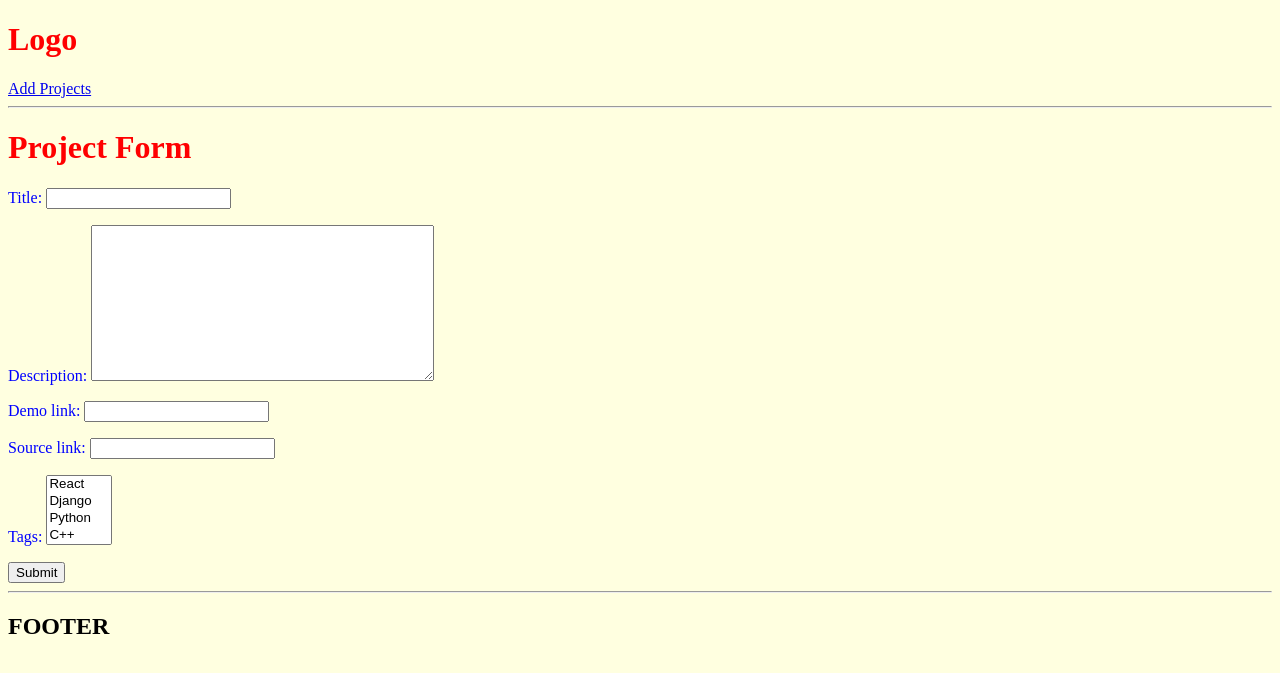
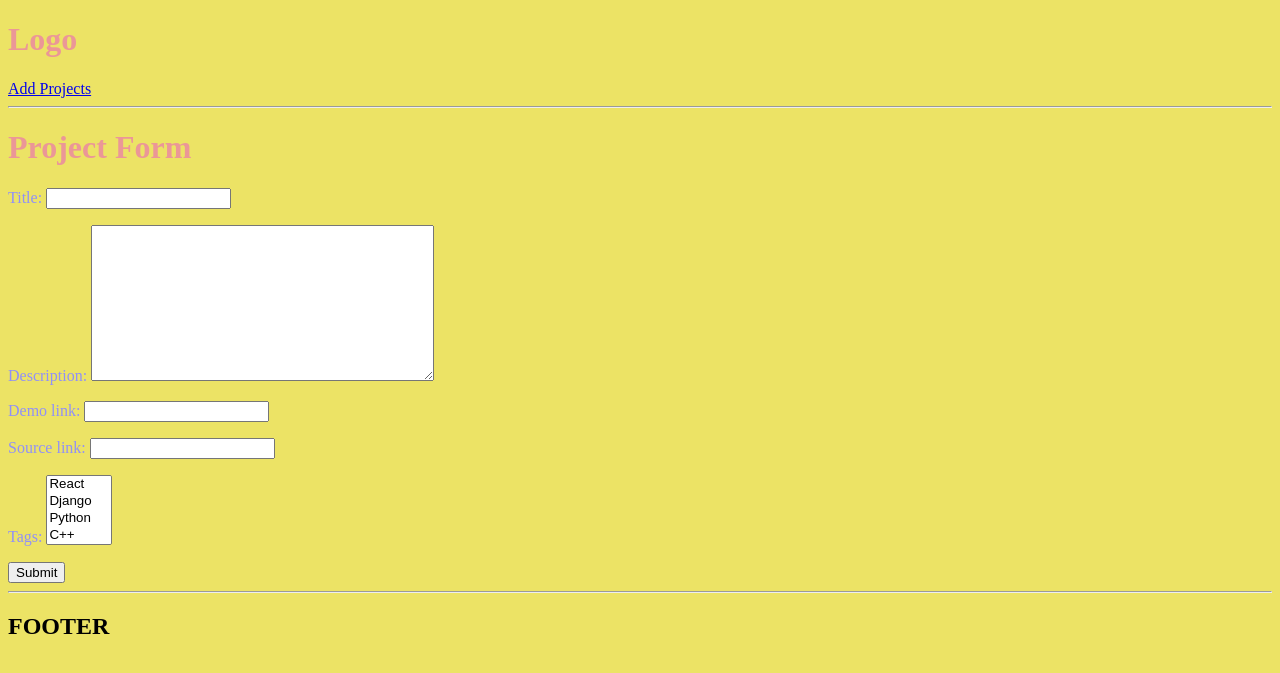
Before and after one commit to ojashshrestha1/DjangoProjectJan2022-devsearch, a Django app: page /create-project/ in a window 1280 px wide. Shown: the top 673 px of the page. Run offline with Django 3.2, Linux system fonts and the light colour scheme; data comes from the database, SQL or seed files in the repository.

Commit message:
main.css color

```diff
--- a/devsearch/static/styles/main.css
+++ b/devsearch/static/styles/main.css
@@ -1,16 +1,16 @@
 h1{
 
-    color: red;
+    color: rgb(235, 151, 151);
 
 }
 
 
 p{
-    color: blue;
+    color: rgb(144, 144, 248);
 }
 
 
 body{
 
-    background-color: lightyellow;
+    background-color: rgb(236, 227, 101);
 }
```
